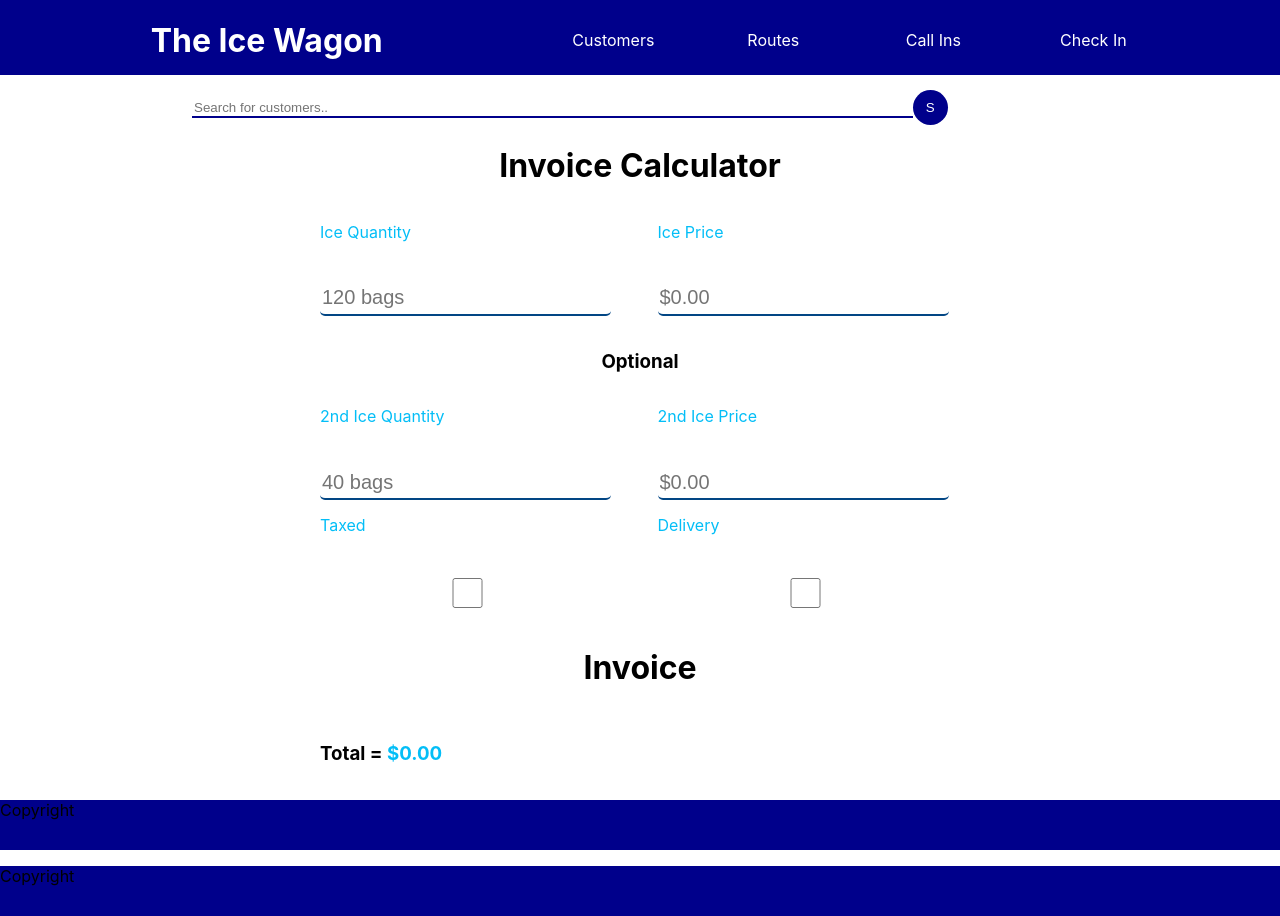
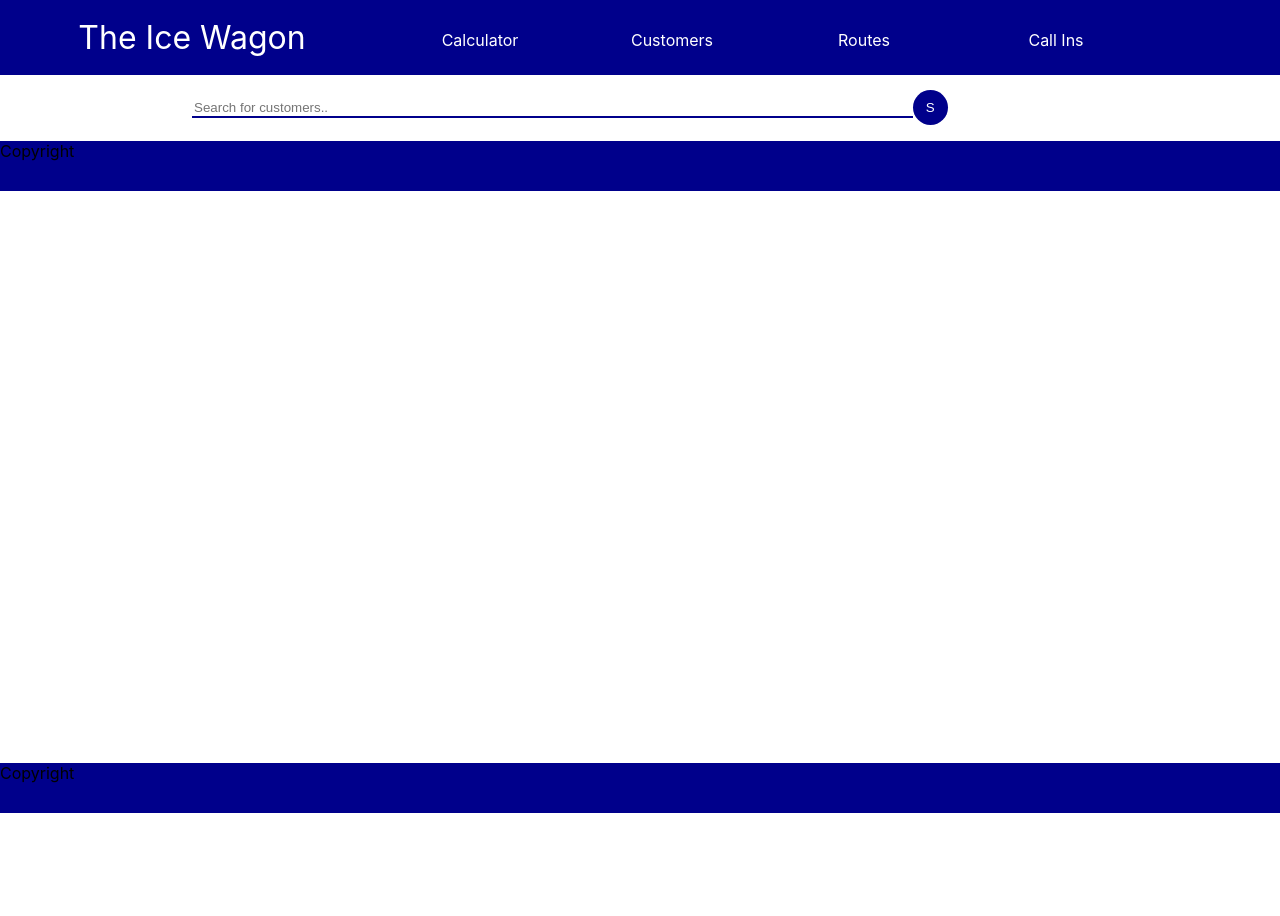
Before and after one commit to iVen608/CIT-490-Ice, a React (Create React App) app in the folder my-app/: page / in a window 1280 px wide. After the commit the page ends 813 px from the top, so only its background shows below. Built offline with nearby package versions, Linux system fonts and the light colour scheme.

Commit message:
Adding routing to project

```diff
--- a/my-app/src/App.js
+++ b/my-app/src/App.js
@@ -1,10 +1,12 @@
 /*import logo from './logo.svg';*/
 import './App.css';
-import {BrowserRouter, Routes, Route} from 'react-router-dom';
+import {Routes, Route} from 'react-router-dom';
 import Header from './components/header';
 import Footer from './components/footer';
 import SearchBar from './components/searchBar';
 import InvoiceCalculator from './components/invoiceCalculator';
+import CustomerRouter from './components/customerRouter';
+import InvoiceRouter from './components/invoiceRouter';
 
 function App() {
   return (
@@ -12,13 +14,15 @@ function App() {
       <Header/>
       <div id="content">
         <SearchBar/>
-        <InvoiceCalculator/>
+        <Routes>
+          <Route path="/" element={<Footer/>}/>
+          <Route path="/calculator" element={<InvoiceCalculator/>}/>
+          <Route path="/customer/*" element={<CustomerRouter/>}/>
+          <Route path="/invoices/*" element={<InvoiceRouter/>}/>
+        </Routes>
       </div>
       <Footer/>
-      <Routes>
-        <Route path="/" element={<Footer/>}/>
-        <Route path="/search" element={<SearchBar/>}/>
-      </Routes>
+
     </>
   );
 }
--- /dev/null
+++ b/my-app/src/components/customerRouter.js
@@ -0,0 +1,22 @@
+import React from "react";
+import {Routes, Route, Link} from 'react-router-dom';
+
+function CustomerRouter(){
+    return (
+    <Routes>
+        <Route path="/:id" element={<h1>Customer ID View</h1>}/>
+        <Route path="/" element={
+        <>
+            <h1>Customer All View</h1>
+            <Link to="./add/">Add Customer</Link>
+            <Link to="./delete/8">Delete Customer</Link>
+            <Link to="./edit/8">Edit Customer</Link>
+        </>}/>
+        <Route path="/add/" element={<h1>Customer Add View</h1>}/>
+        <Route path="/delete/:id" element={<h1>Customer Delete View</h1>}/>
+        <Route path="/edit/:id" element={<h1>Customer Edit View</h1>}/>
+    </Routes>
+    )
+}
+
+export default CustomerRouter;
--- a/my-app/src/components/header.js
+++ b/my-app/src/components/header.js
@@ -1,4 +1,5 @@
 import {React, useEffect, useState } from 'react';
+import { Link } from 'react-router-dom';
 import '../styles/header.css';
 function Header(){
     const [bool, setBool] = useState(null);
@@ -14,12 +15,13 @@ function Header(){
     });
     return(
         <header className='header'>
-            <h1 className='header-name'>The Ice Wagon</h1>
+            <Link className="header-name" to="/">The Ice Wagon</Link>
             <nav className='header-nav'>
-                <a className='header-path' href="/">Customers</a>
-                <a className='header-path' href="/">Routes</a>
-                <a className='header-path' href="/">Call Ins</a>
-                <a className='header-path' href="/">Check In</a>
+                <Link className='header-path' to="/calculator/">Calculator</Link>
+                <Link className='header-path' to="/customer/">Customers</Link>
+                <Link className='header-path' to="/">Routes</Link>
+                <Link className='header-path' to="/">Call Ins</Link>
+                <Link className='header-path' to="/">Check In</Link>
             </nav>
             <button className='header-expand-button' onClick={() => setBool(bool !== null ? !bool : false )} href="/">
                 <svg className='header-expand-icon'>
--- /dev/null
+++ b/my-app/src/components/invoiceRouter.js
@@ -0,0 +1,22 @@
+import React from "react";
+import {Routes, Route, Link} from 'react-router-dom';
+
+function InvoiceRouter(){
+    return (
+    <Routes>
+        <Route path="/:id" element={<h1>Invoice ID View</h1>}/>
+        <Route path="/" element={
+        <>
+            <h1>Invoice All View</h1>
+            <Link to="./add/">Add Invoice</Link>
+            <Link to="./delete/8">Delete Invoice</Link>
+            <Link to="./edit/8">Edit Invoice</Link>
+        </>}/>
+        <Route path="/add/" element={<h1>Invoice Add View</h1>}/>
+        <Route path="/delete/:id" element={<h1>Invoice Delete View</h1>}/>
+        <Route path="/edit/:id" element={<h1>Invoice Edit View</h1>}/>
+    </Routes>
+    )
+}
+
+export default InvoiceRouter;
--- a/my-app/src/styles/header.css
+++ b/my-app/src/styles/header.css
@@ -31,6 +31,9 @@
 .header-name {
     color: white;
     text-align: center;
+    text-decoration: none;
+    font-size: 32px;
+    line-height: 100px;
 }
 
 .header-expand-icon {
@@ -51,18 +54,20 @@
 }
 
 .minimized-nav {
-    animation-name: expand;
+    /*animation-name: expand;
     animation-duration: 2s;
     animation-direction: reverse;
     animation-fill-mode: backwards;
-    animation-delay: .5s;
+    animation-delay: .5s;*/
+    top: -250px;
 }
 
 .expanded-nav {
-    animation-name: expand;
+    /*animation-name: expand;
     animation-duration: 2s;
     animation-fill-mode: forwards;
-    animation-delay: .5s;
+    animation-delay: .5s;*/
+    top: 100px;
 }
 
 @keyframes expand {
@@ -78,7 +83,7 @@
 @media screen and (min-width: 500px){
     .header{
         height: 75px;
-        grid-template-columns: 5fr 6fr 1fr;
+        grid-template-columns: 3fr 6fr 1fr;
     }
     .header-nav {
         background-color: transparent;
@@ -105,4 +110,7 @@
     .expand-icon-bar{
         fill: transparent;
     }
+    .header-name{
+        line-height: 75px;
+    }
 }
```
Also changed, not shown: my-app/src/components/routesRouter.js (added, +22 -0 lines).
